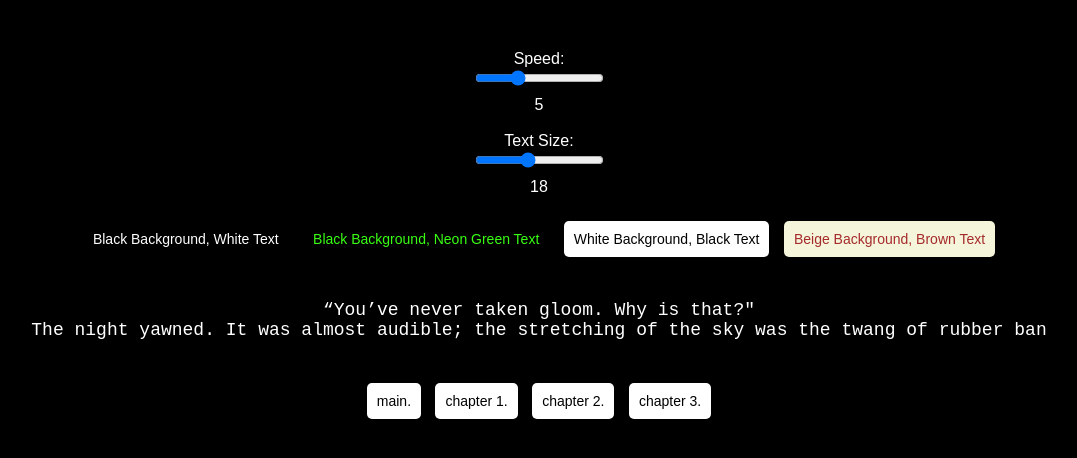
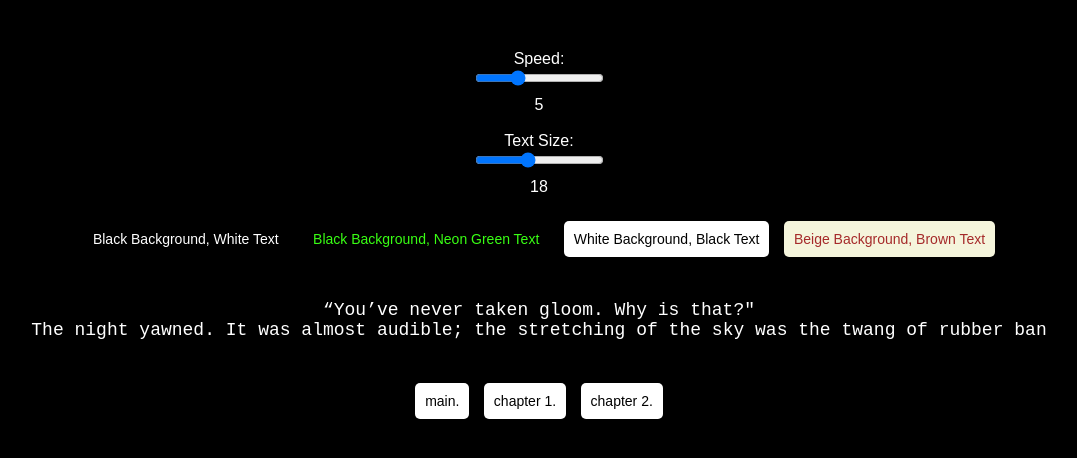
Before and after one commit to pocketfulofgloom/me, a plain HTML site: page gloom1.html in a window 1280 px wide. Shown: the whole page, without its empty margins (101-1178 px from the left). Drawn offline with Linux system fonts and the light colour scheme.

Commit message:
Update gloom1.html

```diff
--- a/gloom1.html
+++ b/gloom1.html
@@ -91,8 +91,7 @@
  <div>
 	  <button class="colorButton" id="whiteBlackBtn" onclick="location.href='index.html'">main.</button>
     <button class="colorButton" id="whiteBlackBtn" onclick="location.href='gloom1.html'">chapter 1.</button>
-    <button class="colorButton" id="whiteBlackBtn" onclick="location.href="gloom2.html'">chapter 2.</button>
-    <button class="colorButton" id="whiteBlackBtn" onclick="location.href='gloom3.html'">chapter 3.</button>
+    <button class="colorButton" id="whiteBlackBtn" onclick="location.href='gloom3.html'">chapter 2.</button>
 </div>
       <script>
         const textToType = `
```
